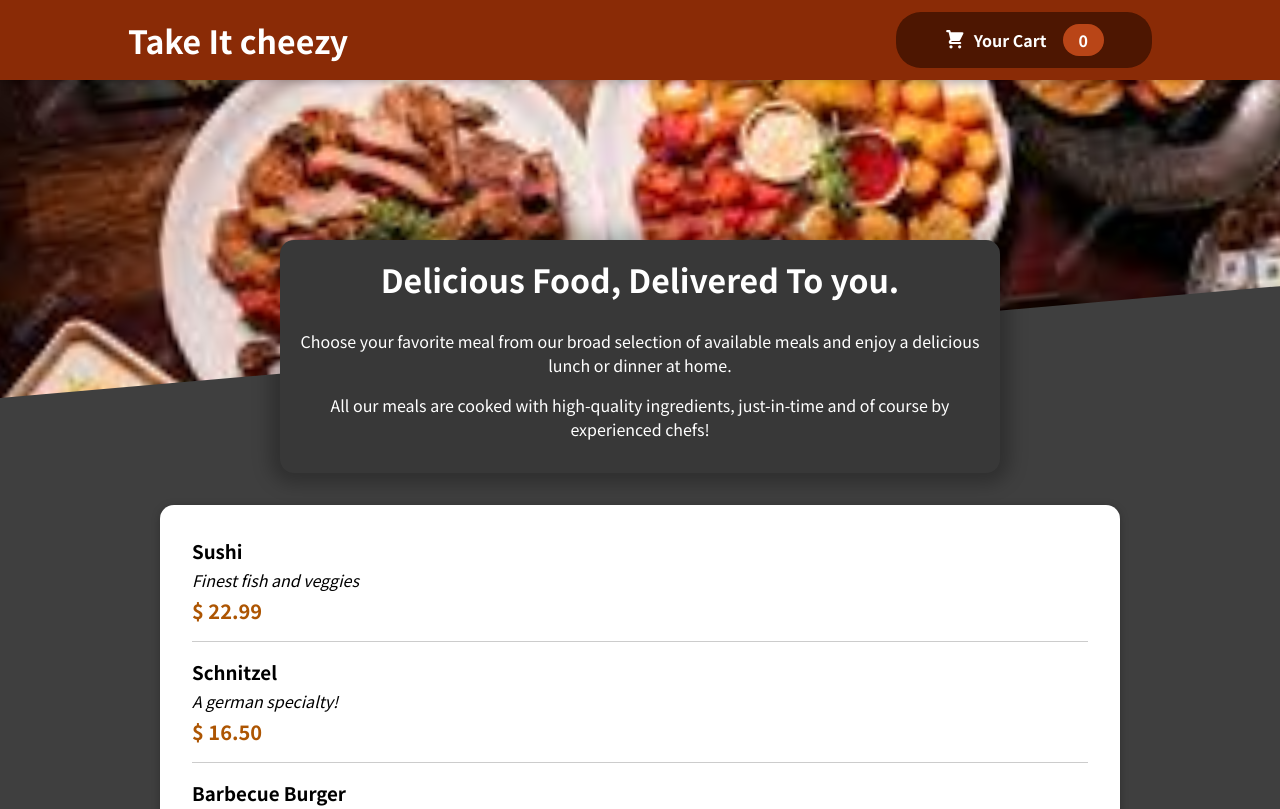
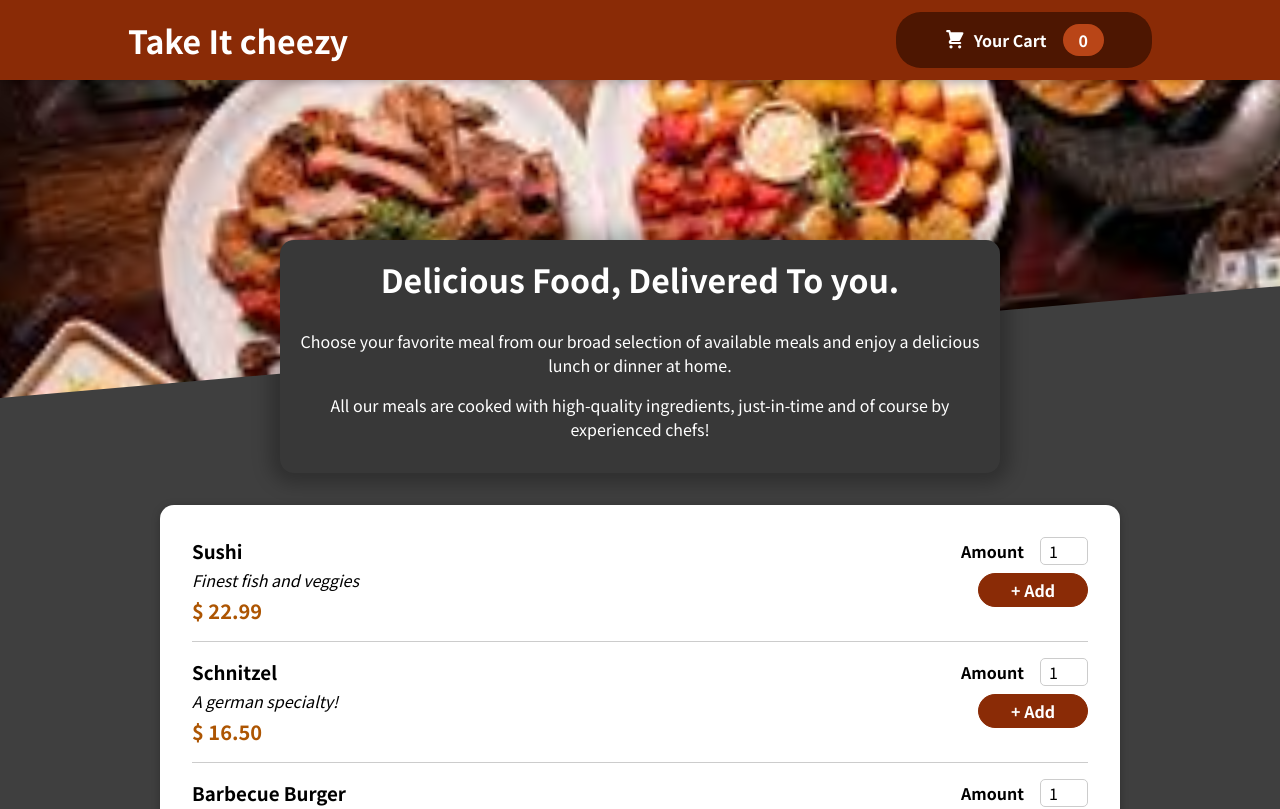
Before and after one commit to Ayeshashaikh222/RestaurantApp-React-, a React (Create React App) app: page / in a window 1280 px wide. Shown: the top 809 px of the page. Built offline with nearby package versions, Linux system fonts and the light colour scheme.

Commit message:
Added a Form

```diff
--- a/src/components/Layout/Header.js
+++ b/src/components/Layout/Header.js
@@ -1,7 +1,7 @@
 import { Fragment } from 'react';
 import mealsImage from '../../assets/meals.jpg';
 import classes from './Header.module.css';
-import HeaderCartButton from './HeaderCardButton';
+import HeaderCartButton from './HeaderCartButton';
 
 const Header = (props) => {
     return (
--- a/src/components/Layout/HeaderCardButton.js
+++ b/src/components/Layout/HeaderCartButton.js
@@ -1,7 +1,7 @@
 import CardIcon from '../Card/CardIcon';
-import classes from './HeaderCardButton.module.css';
+import classes from './HeaderCartButton.module.css';
 
-const HeaderCardButton = (props) => {
+const HeaderCartButton = (props) => {
      return (
         <button className={classes.button}>
             <span className={classes.icon}><CardIcon /></span>
@@ -11,4 +11,4 @@
      )
 }
 
-export default HeaderCardButton;
+export default HeaderCartButton;
--- a/src/components/Meals/MealItem/MealItems.js
+++ b/src/components/Meals/MealItem/MealItems.js
@@ -1,4 +1,5 @@
 import classes from './MealItems.module.css';
+import MealItemForm from '../MealItemForm';
 
 const MealItems = (props) => {
     let price = `$ ${props.price.toFixed(2)}`;
@@ -11,7 +12,7 @@
         </div>
 
         <div>
-
+            <MealItemForm />
         </div>
      </li>
    );
--- /dev/null
+++ b/src/components/Meals/MealItemForm.js
@@ -0,0 +1,18 @@
+import Input from '../UI/Input';
+import classes from './MealItemForm.module.css';
+
+const MealItemForm = () => {
+    return <form className={classes.form}>
+        <Input label='Amount' input={{
+            id: 'amount',
+            type: 'number',
+            min: '1',
+            max: '5',
+            step: '1',
+            defaultValue: '1'
+        }} />
+        <button>+ Add</button>
+    </form>
+}
+
+export default MealItemForm;
--- /dev/null
+++ b/src/components/Meals/MealItemForm.module.css
@@ -0,0 +1,20 @@
+.form {
+    text-align: right;
+  }
+
+  .form button {
+    font: inherit;
+    cursor: pointer;
+    background-color: #8a2b06;
+    border: 1px solid #8a2b06;
+    color: white;
+    padding: 0.25rem 2rem;
+    border-radius: 20px;
+    font-weight: bold;
+  }
+
+  .form button:hover,
+  .form button:active {
+    background-color: #641e03;
+    border-color: #641e03;
+  }
--- /dev/null
+++ b/src/components/UI/Input.js
@@ -0,0 +1,13 @@
+import classes from './Input.module.css';
+
+const Input = (props) => {
+ return (
+    <div className={classes.input}>
+       <label htmlFor={props.input.id}>{props.label}</label>
+       <input {...props.input}/>
+    </div>
+ );
+
+};
+
+export default Input;
--- /dev/null
+++ b/src/components/UI/Input.module.css
@@ -0,0 +1,18 @@
+.input {
+    display: flex;
+    align-items: center;
+    margin-bottom: 0.5rem;
+  }
+
+  .input label {
+    font-weight: bold;
+    margin-right: 1rem;
+  }
+
+  .input input {
+    width: 3rem;
+    border-radius: 5px;
+    border: 1px solid #ccc;
+    font: inherit;
+    padding-left: 0.5rem;
+  }
```
Also changed, not shown: src/components/Layout/HeaderCartButton.module.css (renamed from src/components/Layout/HeaderCardButton.module.css).
